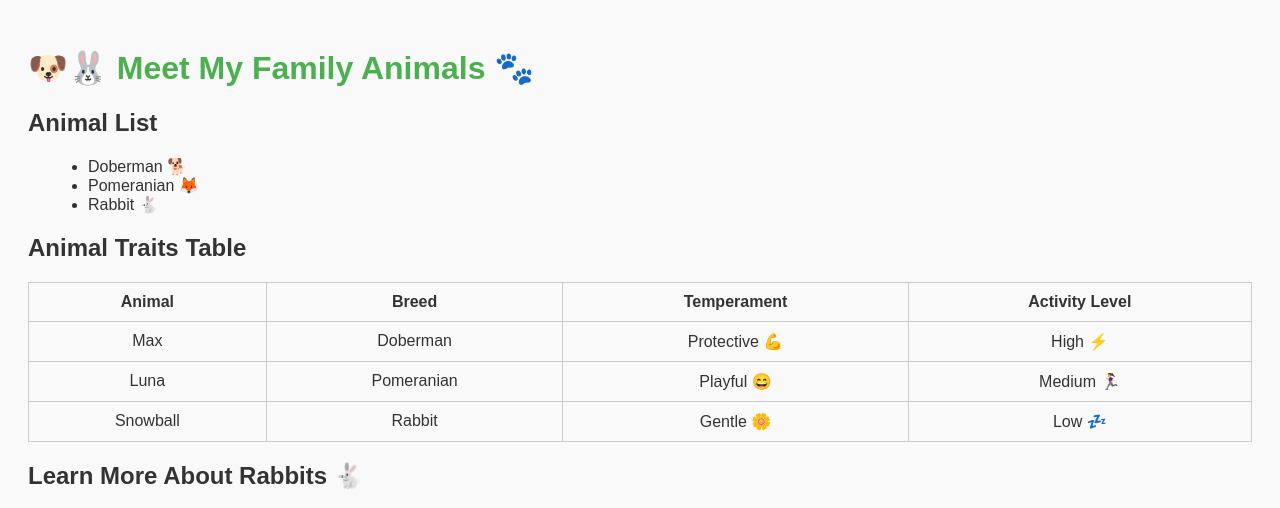
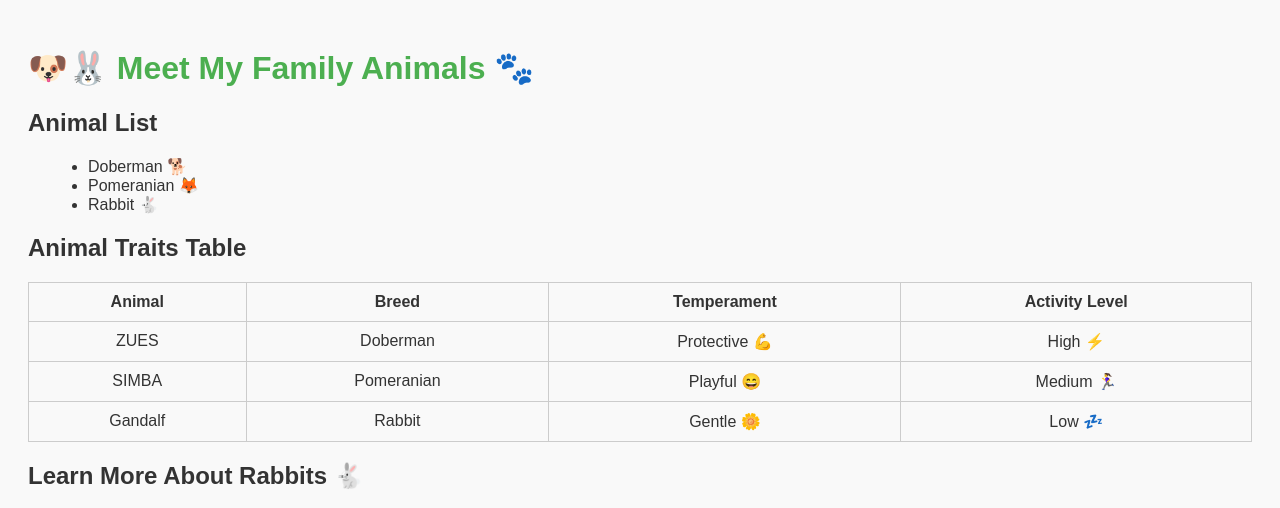
Before and after one commit to jesusmedeles/From-Paws-to-Ears, a plain HTML site: page index.html in a window 1280 px wide. Shown: the top 508 px of the page. Drawn offline with Linux system fonts and the light colour scheme.

Commit message:
updated names of pets

```diff
--- a/index.html
+++ b/index.html
@@ -25,19 +25,19 @@
       <th>Activity Level</th>
     </tr>
     <tr>
-      <td>Max</td>
+      <td>ZUES</td>
       <td>Doberman</td>
       <td>Protective 💪</td>
       <td>High ⚡</td>
     </tr>
     <tr>
-      <td>Luna</td>
+      <td>SIMBA</td>
       <td>Pomeranian</td>
       <td>Playful 😄</td>
       <td>Medium 🏃‍♀️</td>
     </tr>
     <tr>
-      <td>Snowball</td>
+      <td>Gandalf</td>
       <td>Rabbit</td>
       <td>Gentle 🌼</td>
       <td>Low 💤</td>
```
